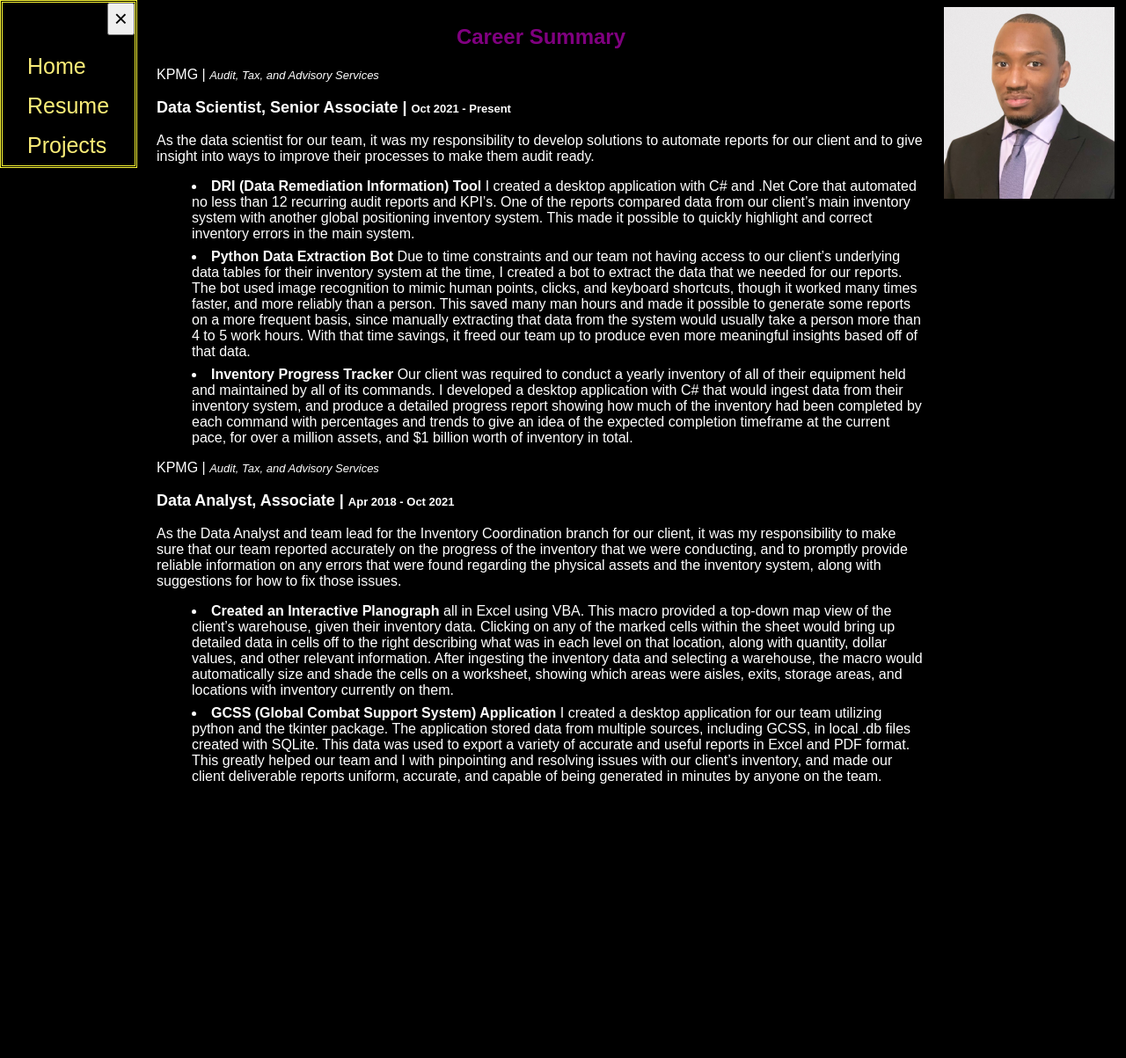
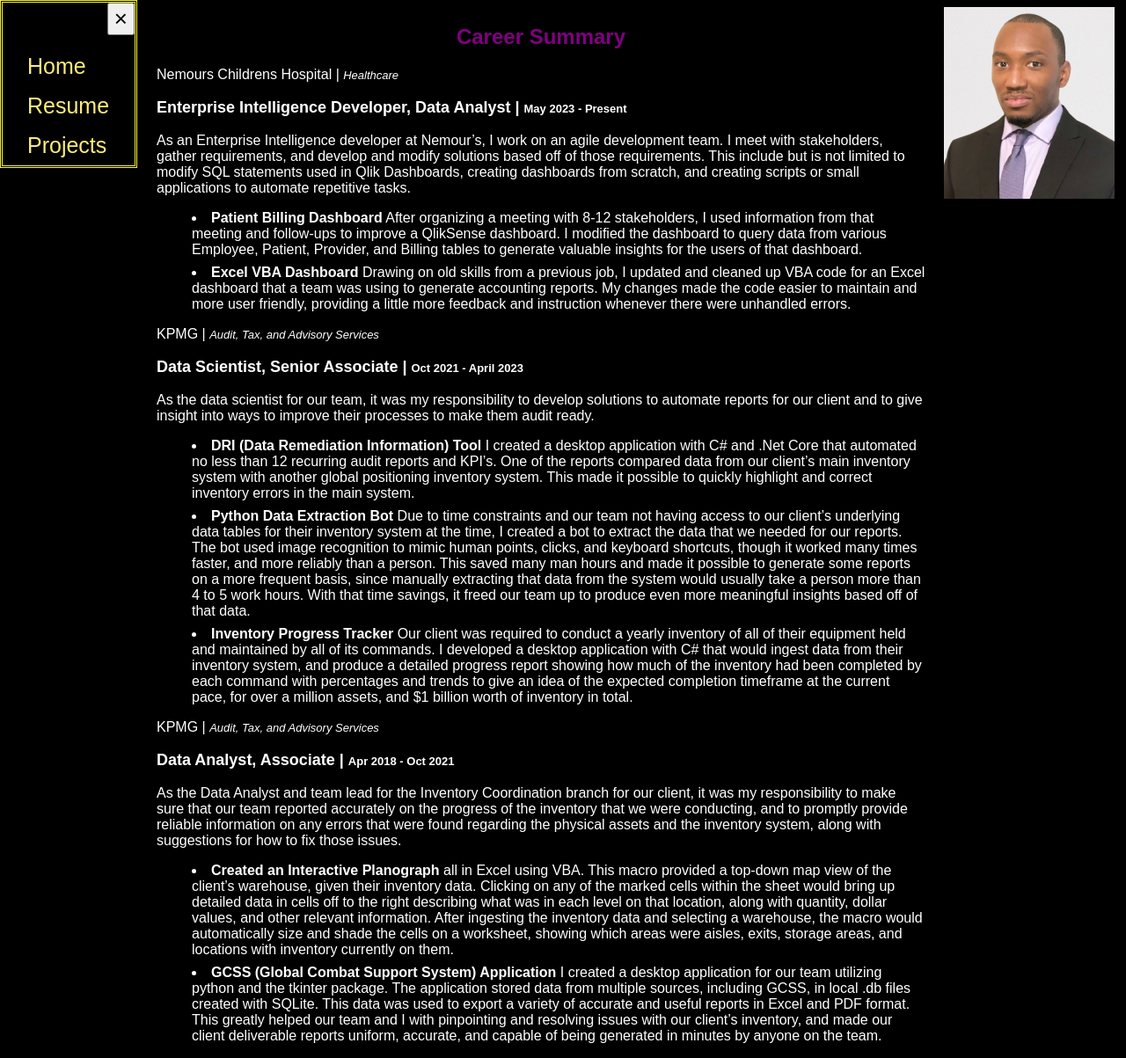
Before and after one commit to clovett02/clovett_website, a Flask app: template website/templates/Resume.html in a window 1280 px wide. Shown: the whole page at 88% size. Before the commit the page ends 891 px from the top, so only its background shows below. Run offline with Flask 2, Linux system fonts and the light colour scheme; the template is opened without the code that fills it, so the values that code supplies are empty.

Commit message:
updated Resume

```diff
--- a/website/templates/Resume.html
+++ b/website/templates/Resume.html
@@ -20,8 +20,32 @@
     <div class="body">
         <h2>Career Summary</h2>
 
+        <p class="company">Nemours Childrens Hospital   |   <span class="companydescription">Healthcare</span></p>
+        <p class="jobtitle">Enterprise Intelligence Developer, Data Analyst   |   <span class="dates_worked">May 2023 - Present</span></p>
+        <p>
+            As an Enterprise Intelligence developer at Nemour’s, I work on an agile development team. I meet with stakeholders,
+            gather requirements, and develop and modify solutions based off of those requirements. This include but is not
+            limited to modify SQL statements used in Qlik Dashboards, creating dashboards from scratch, and creating scripts or
+            small applications to automate repetitive tasks.
+            <ul class="bullet_items">
+                <li>
+                    <span class="boldtext">Patient Billing Dashboard</span> After organizing a meeting with 8-12 stakeholders,
+                    I used information from that meeting and follow-ups to improve a QlikSense dashboard. I modified the
+                    dashboard to query data from various Employee, Patient, Provider, and Billing tables to generate valuable
+                    insights for the users of that dashboard.
+                </li>
+                <li>
+                    <span class="boldtext">Excel VBA Dashboard</span> Drawing on old skills from a previous job, I updated and
+                    cleaned up VBA code for an Excel dashboard that a team was using to generate accounting reports. My changes
+                    made the code easier to maintain and more user friendly, providing a little more feedback and instruction
+                    whenever there were unhandled errors.
+                </li>
+            </ul>
+        </p>
+
+
         <p class="company">KPMG   |   <span class="companydescription">Audit, Tax, and Advisory Services</span></p>
-        <p class="jobtitle">Data Scientist, Senior Associate   |   <span class="dates_worked">Oct 2021 - Present</span></p>
+        <p class="jobtitle">Data Scientist, Senior Associate   |   <span class="dates_worked">Oct 2021 - April 2023</span></p>
         <p>
             As the data scientist for our team, it was my responsibility to develop solutions to automate reports for our client
             and to give insight into ways to improve their processes to make them audit ready.
```
